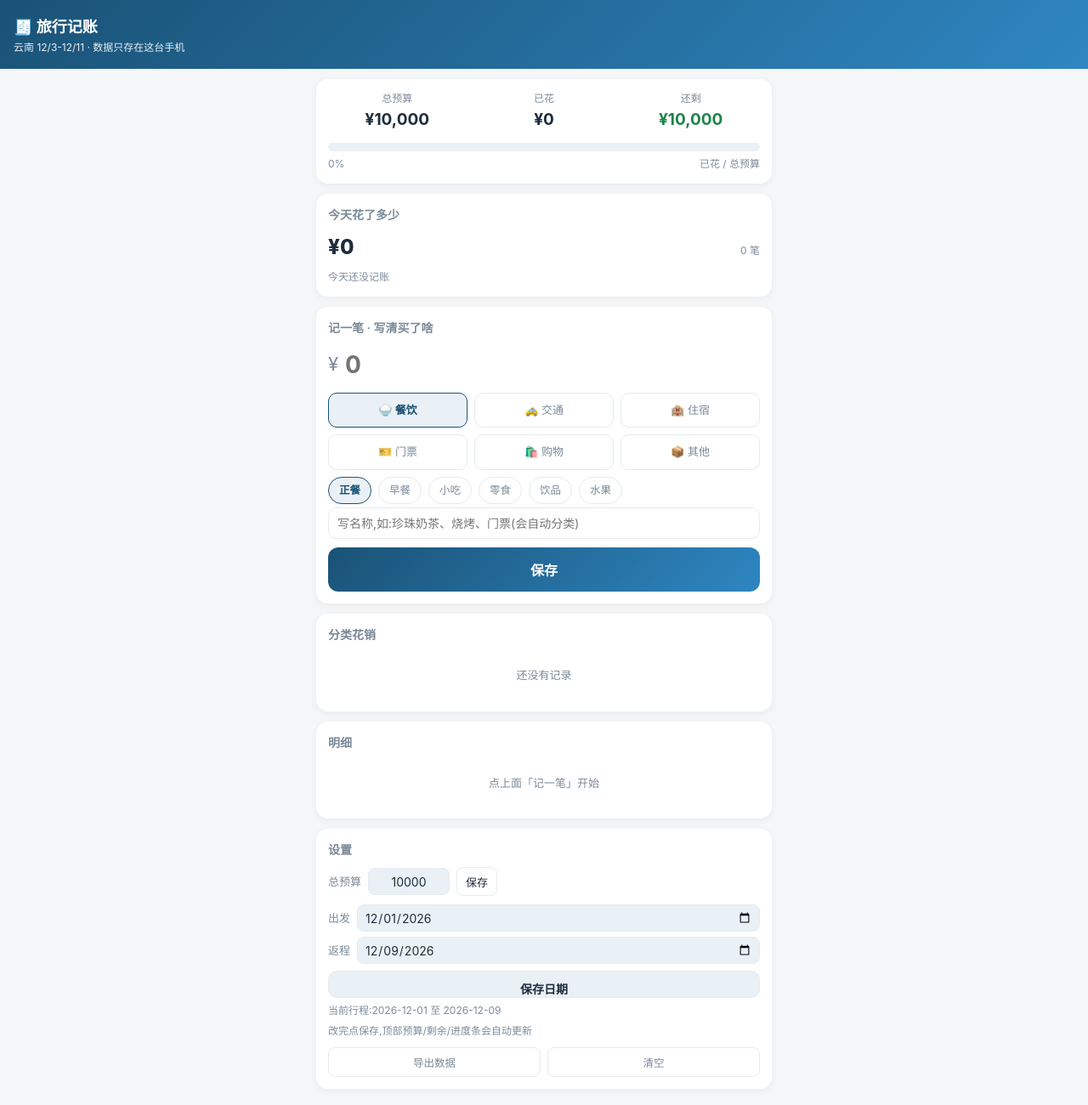
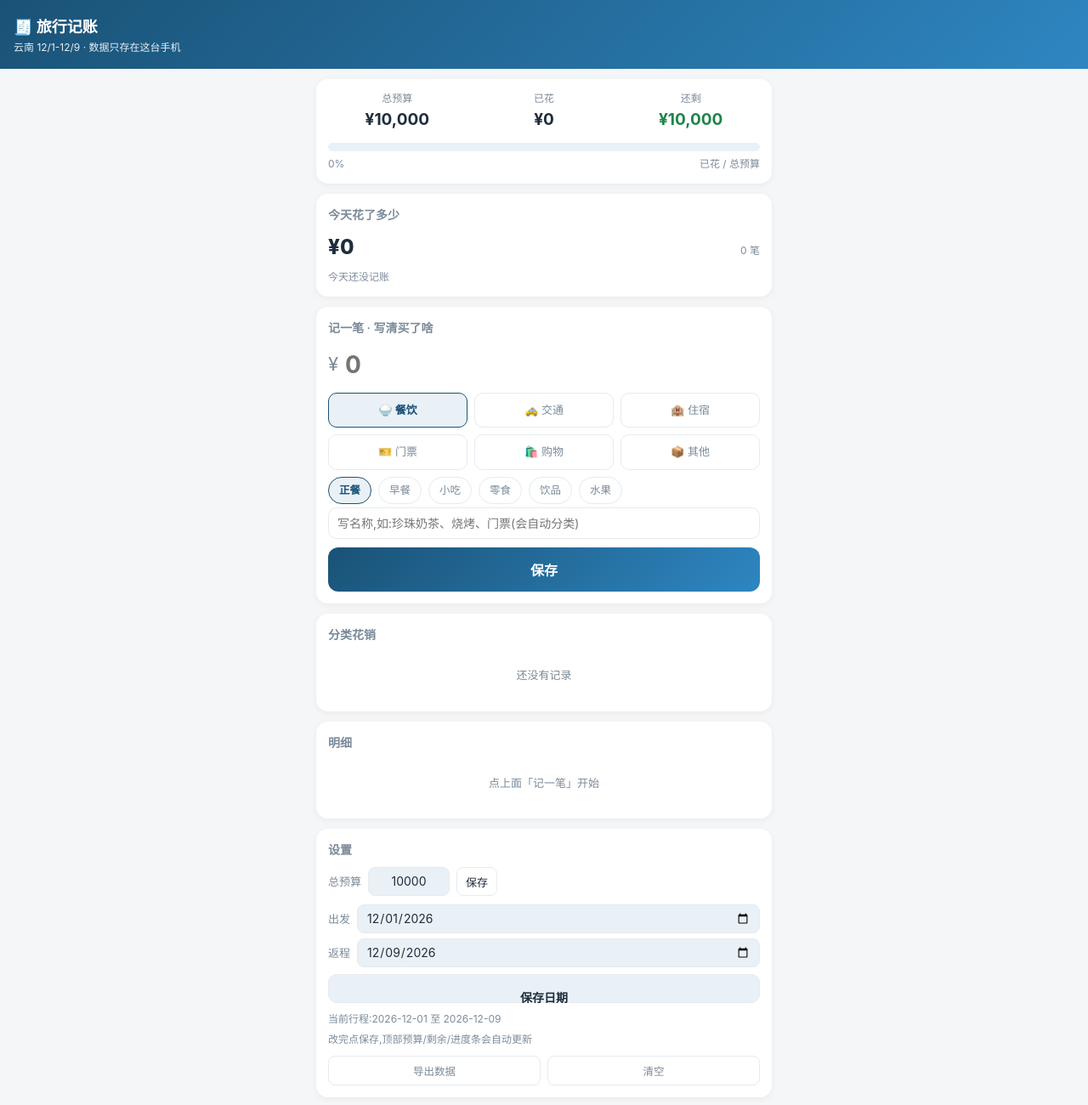
Before and after one commit to zhaoganghao3-netizen/yunnan-trip-guide, a plain HTML site: page ledger.html in a window 1280 px wide. Shown: the whole page at 85% size. Drawn offline with Linux system fonts and the light colour scheme.

Commit message:
记账:统一三个输入框高度,顶部日期动态显示

```diff
--- a/ledger.html
+++ b/ledger.html
@@ -90,12 +90,15 @@ body{padding-bottom:16px}
 #setDates{padding:7px;font-size:13px}
 .foot{display:none}.setrow input[type=number]{flex:0 0 90px;width:90px}
 #setDates{height:32px;padding:0;font-size:12.5px;margin-top:8px}.setrow input[type=number]{flex:0 0 96px;width:96px;font-size:14px;padding:6px 8px;appearance:textfield;-webkit-appearance:none;text-align:center}
-.setrow input[type=number]::-webkit-outer-spin-button,.setrow input[type=number]::-webkit-inner-spin-button{-webkit-appearance:none;margin:0}</style>
+.setrow input[type=number]::-webkit-outer-spin-button,.setrow input[type=number]::-webkit-inner-spin-button{-webkit-appearance:none;margin:0}.setrow input{height:34px;padding:0 10px;font-size:14px;line-height:34px;border-radius:8px}
+.setrow input[type=date]{height:34px;line-height:34px;font-size:14px}
+#setDates{height:34px;line-height:34px;padding:0;font-size:13px}
+#subTitle{font-size:12px;opacity:.9}</style>
 </head>
 <body>
 <header>
   <h1>🧾 旅行记账</h1>
-  <div class="sub">云南 12/3-12/11 · 数据只存在这台手机</div>
+  <div class="sub" id="subTitle">云南 12/1-12/9 · 数据只存在这台手机</div>
 </header>
 <div class="wrap">
 
@@ -285,7 +288,7 @@ function render(){
   if(!st.end)st.end='2026-12-09';
   document.getElementById('startIn').value=st.start;
   document.getElementById('endIn').value=st.end;
-  document.getElementById('dateRange').textContent='当前行程:'+st.start+' 至 '+st.end;
+  document.getElementById('dateRange').textContent='当前行程:'+st.start+' 至 '+st.end;(function(){function f(x){var a=x.split('-');return parseInt(a[1])+'/'+parseInt(a[2]);}document.getElementById('subTitle').textContent='云南 '+f(st.start)+'-'+f(st.end)+' · 数据只存在这台手机';})();
 }
 
 document.getElementById('save').onclick=()=>{
```
